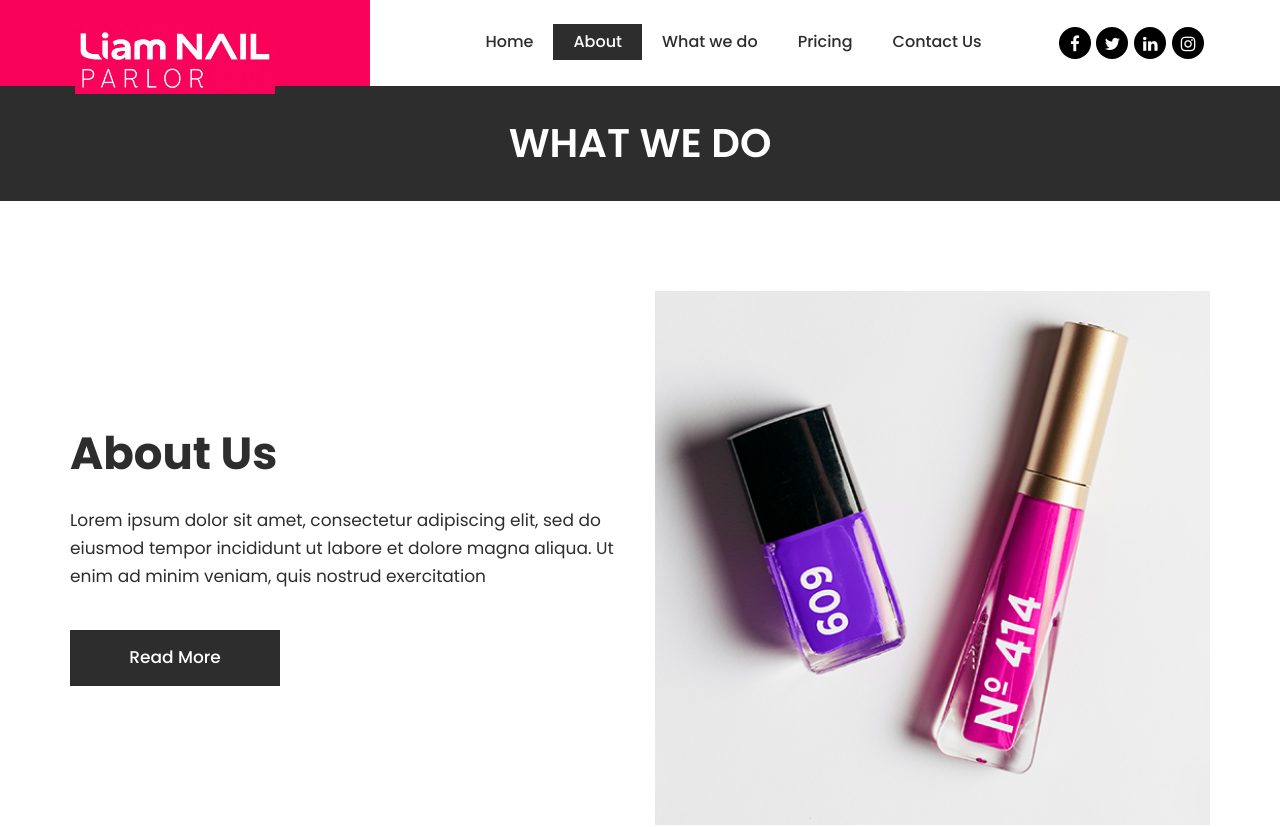
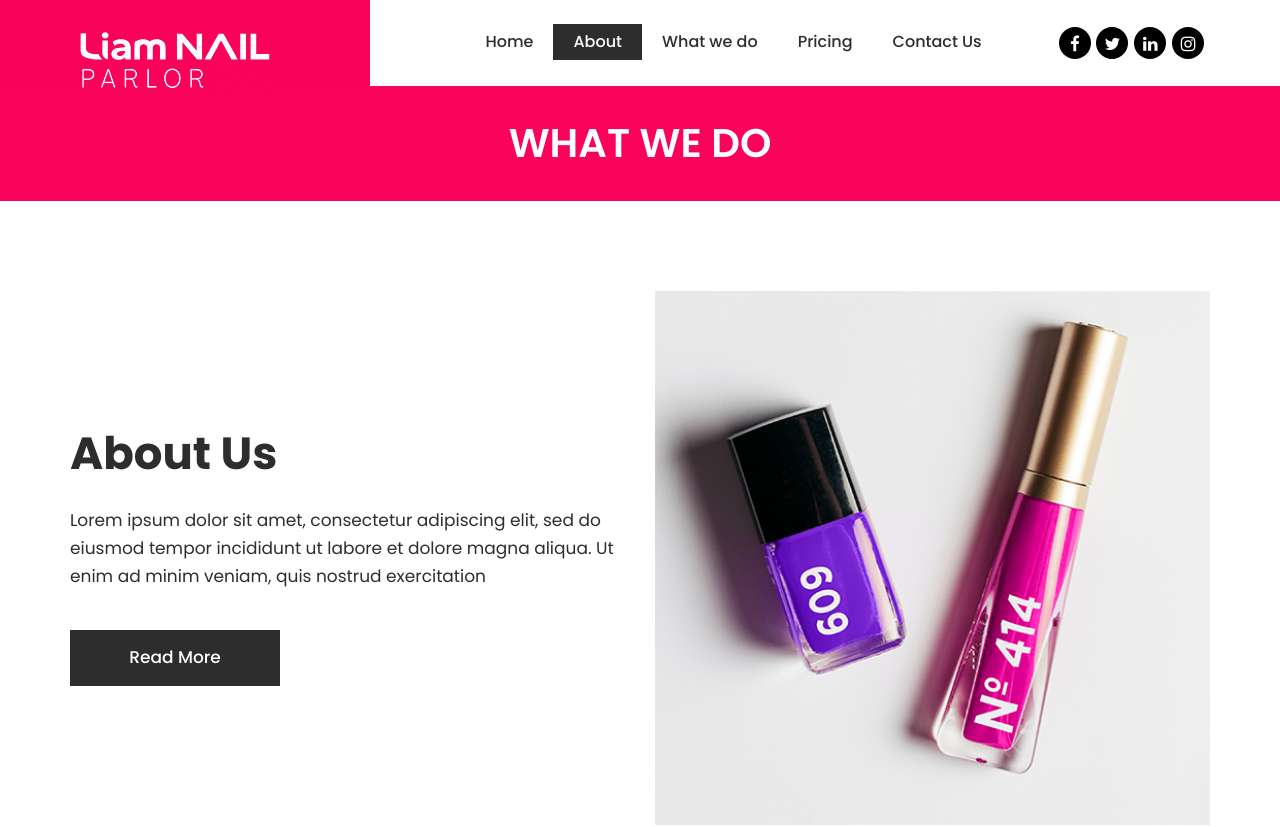
Before and after one commit to edwin3v3/liam, a plain HTML site: page about.html in a window 1280 px wide. Shown: the top 827 px of the page. Drawn offline with nearby package versions, Linux system fonts and the light colour scheme; a web font is replaced by a local one.

Commit message:
Update background

```diff
--- a/css/style.css
+++ b/css/style.css
@@ -981,7 +981,7 @@ ul.link_menu li a:hover {
 /** endinner page css **/
 
 .back_re {
-     background-color: #2e2d2d;
+     background-color: #f9035b;
 }
 
 .back_re .title {
```
